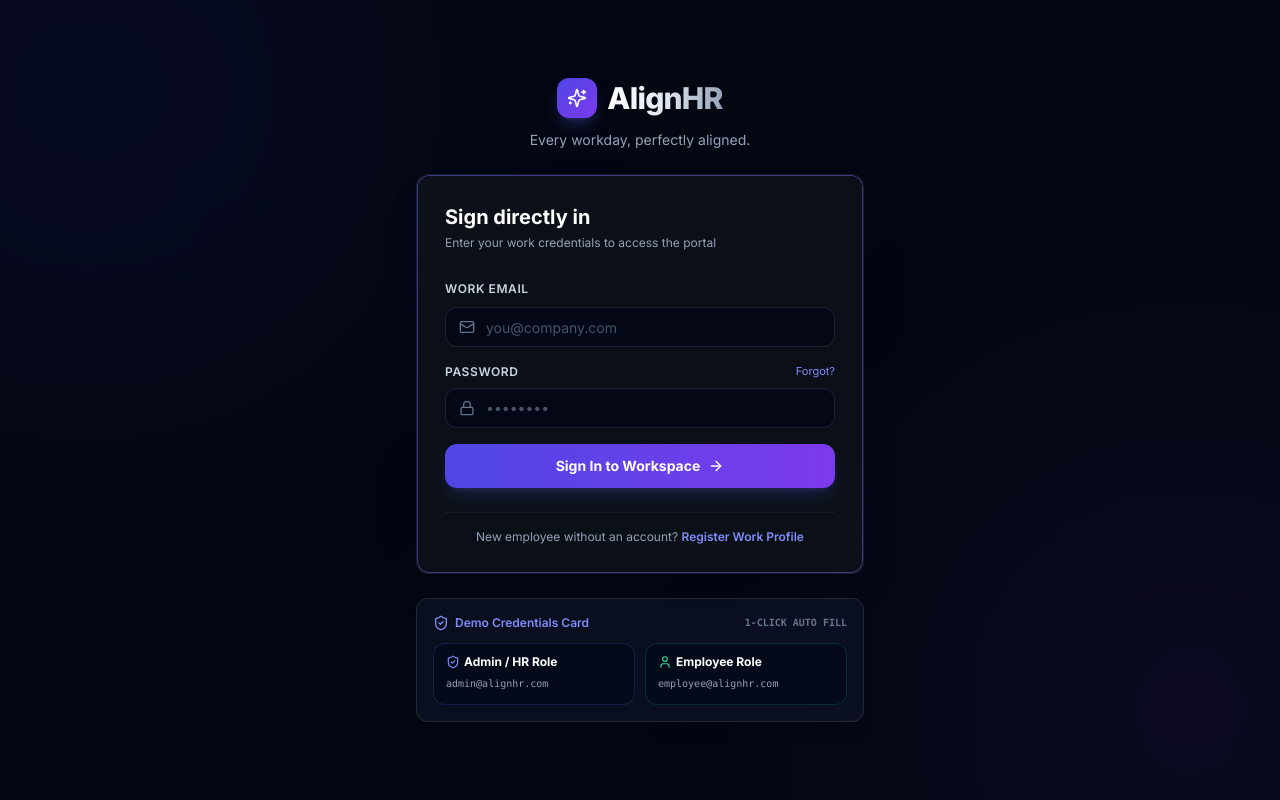
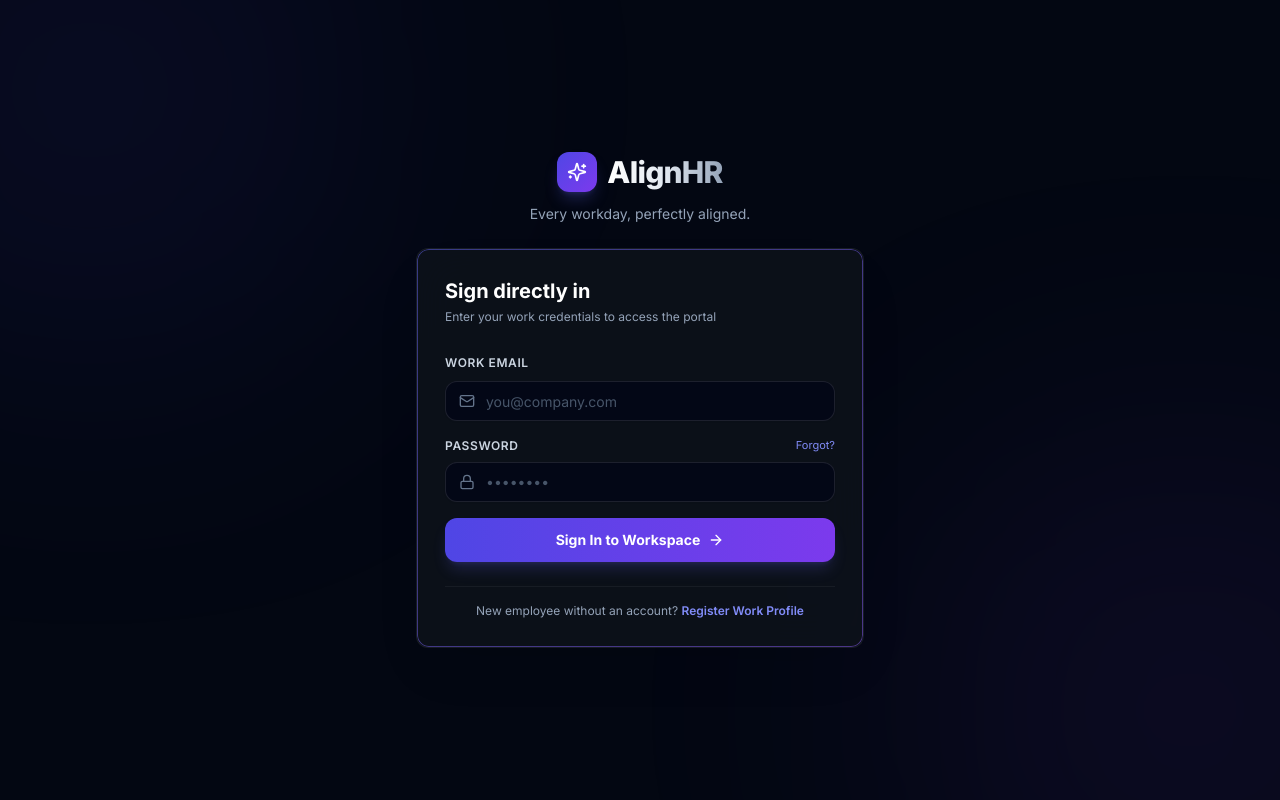
Before and after one commit to S9Mahapatra/AlignHR, a Next.js app in the folder client/: page /login in a window 1280 px wide. Built offline with nearby package versions, Linux system fonts and the light colour scheme.

Commit message:
chore: remove demo credentials card content from login page

```diff
--- a/client/app/(auth)/login/page.tsx
+++ b/client/app/(auth)/login/page.tsx
@@ -162,8 +162,7 @@ export default function LoginPage() {
         </Card>
 
         {/* Demo Credentials Interactive Card */}
-        <Card className="glass-card bg-slate-900/60 border-white/10">
-          <CardContent className="p-4 space-y-3">
+          {/* <CardContent className="p-4 space-y-3">
             <div className="flex items-center justify-between text-xs font-semibold text-slate-300">
               <span className="flex items-center gap-1.5 text-indigo-400">
                 <ShieldCheck className="w-4 h-4" />
@@ -199,8 +198,7 @@ export default function LoginPage() {
                 <div className="text-[10px] font-mono text-slate-400 truncate w-full">employee@alignhr.com</div>
               </Button>
             </div>
-          </CardContent>
-        </Card>
+          </CardContent> */}
       </div>
     </div>
   );
```
